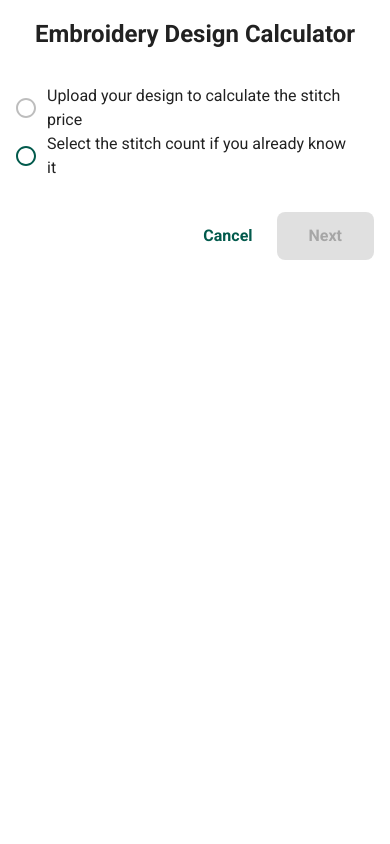
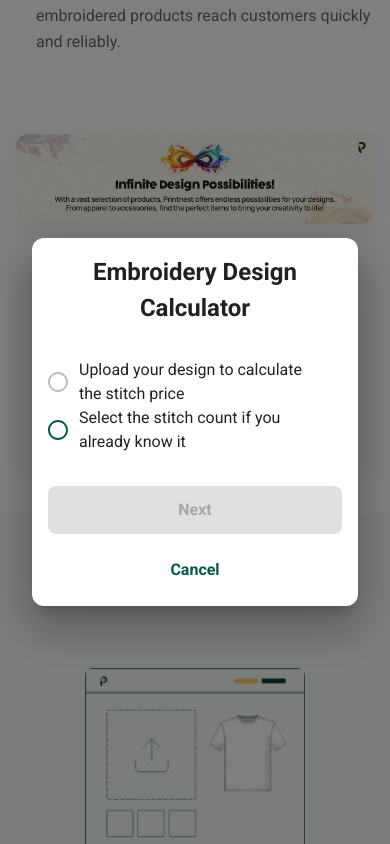
Before and after one commit to MrLatif/embroidery-page, a React (Create React App) app: page / in a window 390 px wide. Both pictures are taken after a click on the button "Calculate". Shown: the part 4977-5821 px from the top of the page. Built offline with nearby package versions, Linux system fonts and the light colour scheme.

Commit message:
small changes to the mobile responsiveness

```diff
--- a/src/components/CalculatorModal/EmbroideryCalculatorModal.tsx
+++ b/src/components/CalculatorModal/EmbroideryCalculatorModal.tsx
@@ -31,6 +31,7 @@ const EmbroideryCalculatorModal = ({
   const handleClose = () => {
     setStep(0);
     setMethod(null);
+    setStitchCount(0);
     onClose();
   };
 
@@ -57,20 +58,17 @@ const EmbroideryCalculatorModal = ({
             />
           );
         }
-        return <div>Upload flow coming soon...</div>;
+        return <Box>Upload flow coming soon...</Box>;
       case 2:
         return (
           <Step2ProductSelection
             stitchCount={stitchCount}
             onBack={() => setStep(1)}
-            onFinish={() => {
-              // maybe close or go to confirmation
-              onClose();
-            }}
+            onFinish={handleClose}
           />
         );
       default:
-        return <div>Coming soon...</div>;
+        return <Box>Coming soon...</Box>;
     }
   };
 
@@ -78,13 +76,14 @@ const EmbroideryCalculatorModal = ({
     <Dialog
       open={open}
       onClose={handleClose}
+      fullScreen={false}
+      maxWidth="sm"
       fullWidth
-      maxWidth="sm"
-      fullScreen={fullScreen}
       TransitionComponent={Transition}
       PaperProps={{
         sx: {
-          borderRadius: { xs: 0, sm: 4 },
+          borderRadius: 3,
+          mx: 2, // small horizontal margin on mobile
           p: { xs: 2, sm: 3 },
         },
       }}
--- a/src/components/CalculatorModal/Steps/Step0ChooseMethod.tsx
+++ b/src/components/CalculatorModal/Steps/Step0ChooseMethod.tsx
@@ -6,6 +6,8 @@ import {
   Radio,
   Button,
   Stack,
+  useMediaQuery,
+  useTheme,
 } from "@mui/material";
 import { useState } from "react";
 
@@ -16,9 +18,11 @@ interface Props {
 
 const Step0ChooseMethod = ({ onNext, onCancel }: Props) => {
   const [selected, setSelected] = useState<"upload" | "manual" | null>(null);
+  const theme = useTheme();
+  const isMobile = useMediaQuery(theme.breakpoints.down("sm"));
 
   return (
-    <Box>
+    <Box maxWidth="100%">
       <Typography
         fontWeight={700}
         fontSize={{ xs: "1.5rem", md: "2rem" }}
@@ -54,9 +58,15 @@ const Step0ChooseMethod = ({ onNext, onCancel }: Props) => {
         />
       </RadioGroup>
 
-      <Stack direction="row" spacing={2} justifyContent="flex-end" mt={4}>
+      <Stack
+        direction={isMobile ? "column-reverse" : "row"}
+        spacing={2}
+        justifyContent="flex-end"
+        mt={4}
+      >
         <Button
           onClick={onCancel}
+          fullWidth={isMobile}
           sx={{
             color: "#025A4C",
             textTransform: "none",
@@ -70,6 +80,7 @@ const Step0ChooseMethod = ({ onNext, onCancel }: Props) => {
           variant="contained"
           onClick={() => selected && onNext(selected)}
           disabled={!selected}
+          fullWidth={isMobile}
           sx={{
             backgroundColor: "#025A4C",
             px: 4,
```
